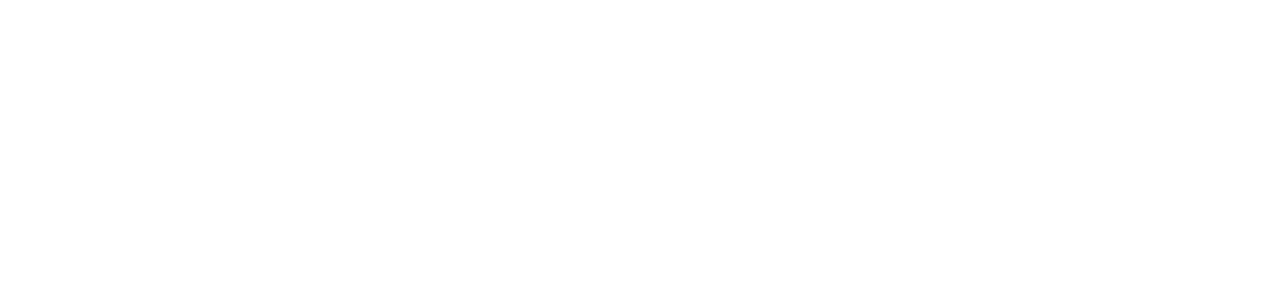
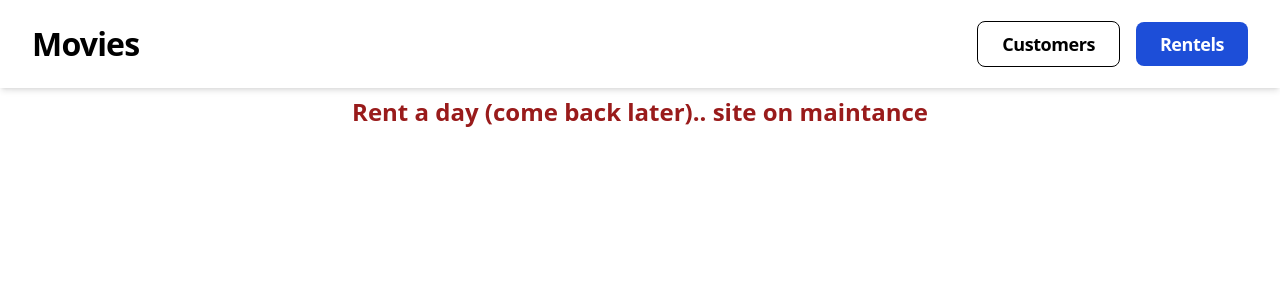
Before and after one commit to Roshan-Here/Django-React-NotesApp, a React (Vite) app in the folder Frontend-Notes/: page /rent in a window 1280 px wide. Before the commit this address had no page. Shown: the top 300 px of the page. Built offline with nearby package versions, Linux system fonts and the light colour scheme.

Commit message:
added more path, and set home+rent

```diff
--- a/Frontend-Notes/src/App.jsx
+++ b/Frontend-Notes/src/App.jsx
@@ -4,6 +4,8 @@ import './App.css'
 import { BrowserRouter, Route, Routes } from 'react-router-dom';
 import DetailMovie from './components/DetailMovie.jsx';
 import NavbarForMovies from './components/NavbarForMovies.jsx';
+import Home from './pages/Home.jsx';
+import RentADay from './components/RentADay.jsx';
 
 function App() {
   return (
@@ -11,6 +13,8 @@ function App() {
     <BrowserRouter>
       <Routes>
         <Route path='/movies' element={<Movies/>}/>
+        <Route path='/rent' element={<RentADay/>}/>
+        <Route path='/' element={<Home/>}/>
         <Route path='/movies/:id' element={<DetailMovie/>}/>
       </Routes>
     </BrowserRouter>
--- a/Frontend-Notes/src/components/DetailMovie.jsx
+++ b/Frontend-Notes/src/components/DetailMovie.jsx
@@ -10,16 +10,23 @@ function DetailMovie() {
     console.log(movielist)
     const reqmoviedetail = movielist.filter(m=>m._id===id.id)
     // console.log(reqmoviedetail)
+
     return (
     <>
         <NavbarForMovies/>
         <div className='mt-16 text-gray-700 m-3'>
-        <p className='text-2xl'>Name : {reqmoviedetail[0].title}</p>
-        <p className='text-xl'>Geners : {reqmoviedetail[0].genre.name}</p>
-        <p className='text-xl'>inStoc : {reqmoviedetail[0].numberInStock}</p>
-        <p className='text-xl'>Daily Rentel Rate : {reqmoviedetail[0].dailyRentalRate}</p>
+        {
+            reqmoviedetail.map(k=>(
+            <>
+                <p className='text-2xl'>Name : {k.title}</p>
+                <p className='text-xl'>Geners : {k.genre.name}</p>
+                <p className='text-xl'>inStoc : {k.numberInStock}</p>
+                <p className='text-xl'>Daily Rentel Rate : {k.dailyRentalRate}</p>
+            </>
+            ))
+        }
         <button className='mt-6 p-4 bg-green-400 text-orange-500 border border-red-700 hover:bg-slate-700'>
-            <Link to={'/Movies'}>Save</Link>
+            <Link to={'/movies'}>Save</Link>
         </button>
         </div>
     </>
--- a/Frontend-Notes/src/components/Navbar.jsx
+++ b/Frontend-Notes/src/components/Navbar.jsx
@@ -1,4 +1,5 @@
 import React from "react";
+import { Link } from 'react-router-dom';
 
 function Navbar({totalCounters}) {
   return (
@@ -13,7 +14,9 @@ function Navbar({totalCounters}) {
               Total {totalCounters}
             </button>
             <button className="px-6 py-2 text-white transition duration-500 ease-out bg-blue-700 rounded-lg hover:bg-blue-800 hover:ease-in">
-              Sign up
+              <Link to={'/movies'}>
+                Movies
+              </Link>
             </button>
           </div>
         </div>
--- a/Frontend-Notes/src/components/NavbarForMovies.jsx
+++ b/Frontend-Notes/src/components/NavbarForMovies.jsx
@@ -1,5 +1,6 @@
 import React from "react";
 import { Link } from "react-router-dom";
+import RentADay from './RentADay';
 
 function NavbarForMovies() {
   return (
@@ -14,7 +15,9 @@ function NavbarForMovies() {
               Customers
             </button>
             <button className="px-6 py-2 text-white transition duration-500 ease-out bg-blue-700 rounded-lg hover:bg-blue-800 hover:ease-in">
-              Rentels
+              <Link to={'/rent'}>
+                Rentels
+              </Link>
             </button>
           </div>
         </div>
--- /dev/null
+++ b/Frontend-Notes/src/components/RentADay.jsx
@@ -0,0 +1,15 @@
+import React from 'react'
+import NavbarForMovies from './NavbarForMovies';
+
+function RentADay() {
+  return (
+    <>
+    <NavbarForMovies/>
+    <div className='mt-16'>
+      <p className='text-red-800 text-2xl font-extrabold'>Rent a day (come back later).. site on maintance</p>
+    </div>
+    </>
+  )
+}
+
+export default RentADay
```
